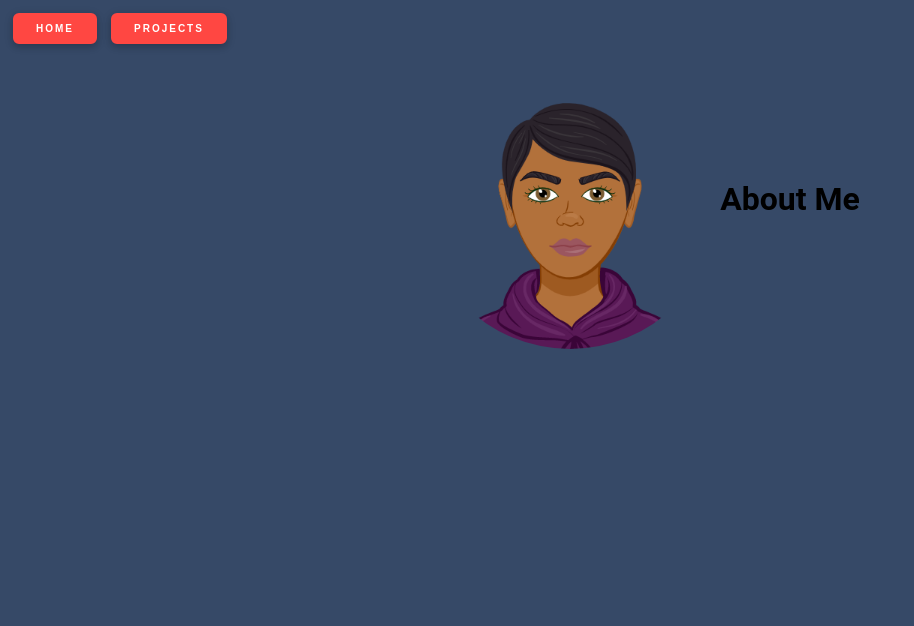
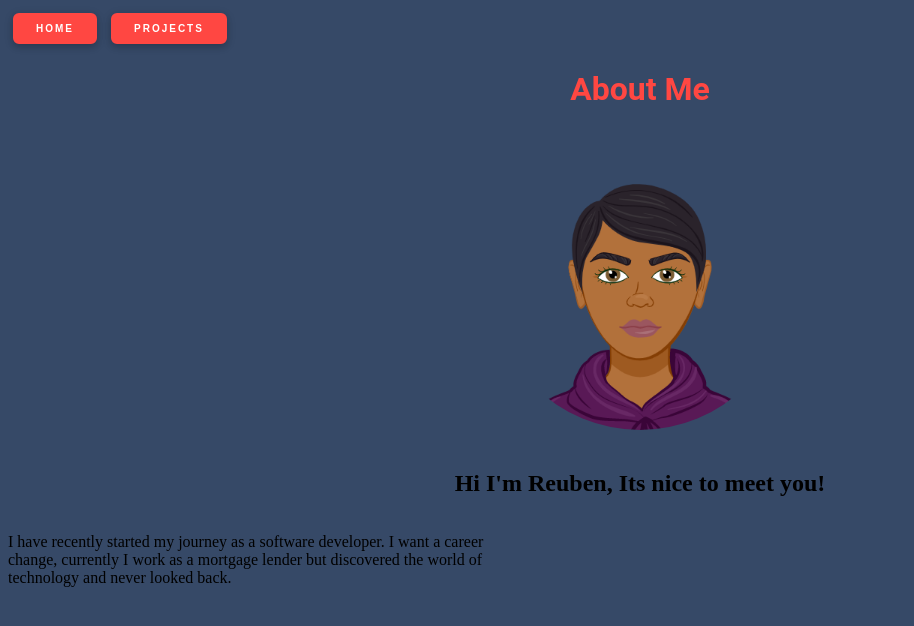
Before and after one commit to Reubenheke21/Software-Developer-Portfolio, a plain HTML site: page about.html in a window 1280 px wide. Shown: the whole page, without its empty margins (0-914 px from the left). Drawn offline with Linux system fonts and the light colour scheme.

Commit message:
added extra features

```diff
--- a/about.html
+++ b/about.html
@@ -15,9 +15,18 @@
             <a href="projects.html"><button class="projects-btn">Projects</button></a>
         </div>
     </nav>
+    <div class="title">
+        <h1>About Me</h1>
+    </div>
+    <div class="about-pic">
+        <img class="selfie" src="Me.png">
+        <p></p>
+    </div>
     <div class="intro">
-        <img class="selfie" src="Me.png">
-        <h1>About Me</h1>
+        <h2>Hi I'm Reuben, Its nice to meet you!</h2>
+    </div>
+    <div class="spiel-container">
+        <p class="spiel">I have recently started my journey as a software developer. I want a career change, currently I work as a mortgage lender but discovered the world of technology and never looked back.</p>
     </div>
 </body>
 </html>
--- a/style.css
+++ b/style.css
@@ -1,7 +1,7 @@
 .text{
-    font-family: 'Lato', sans-serif;
-    color: white;
-    font-size: 30px;
+  font-family: 'Lato', sans-serif;
+  color: white;
+  font-size: 30px;
 }
 
 .projects-btn, .about-btn {
@@ -54,6 +54,7 @@
 
 .highlight{
     color: #f88379;
+    animation: fadeIn 3s;
 }
 
 .flex{
@@ -111,6 +112,7 @@ body{
     justify-content: center;
     align-items: center;
     flex-direction: column;
+    animation: fadeIn 5s;
   }
 
   /* The styling of the span writing in the blog heading */
@@ -120,6 +122,7 @@ body{
     font-size:2.4rem;
     color: #f33c3c;
     font-weight: 600;
+    font-family: 'Lato', sans-serif;
   }
 
   /* the syling of the blog container */
@@ -195,6 +198,7 @@ body{
   h1 {
     text-align: center;
     font-family: 'Roboto', sans-serif;
+    animation: fadeIn 5s;
   }
 
   .robots {
@@ -305,7 +309,7 @@ body{
     left: 120px;
   }
 
-.intro{
+.about-pic{
   display: flex;
   justify-content: center;
   align-items: center;
@@ -317,3 +321,32 @@ body{
     width: 300px;
     height: 300px;
   }
+
+.title{
+  color: #FF4742;
+  font-family: 'Lato', sans-serif;
+  animation: fadeIn 5s;
+}
+
+@keyframes fadeIn {
+  0% { opacity: 0; }
+  100% { opacity: 1; }
+}
+
+.intro{
+  display:flex;
+  justify-content: center;
+  align-items: center;
+  padding-top: 20px;
+}
+
+.spiel{
+
+}
+
+.spiel-container{
+  width: 40%;
+  display: flex;
+  justify-content: center;
+  align-items: center;
+}
```
